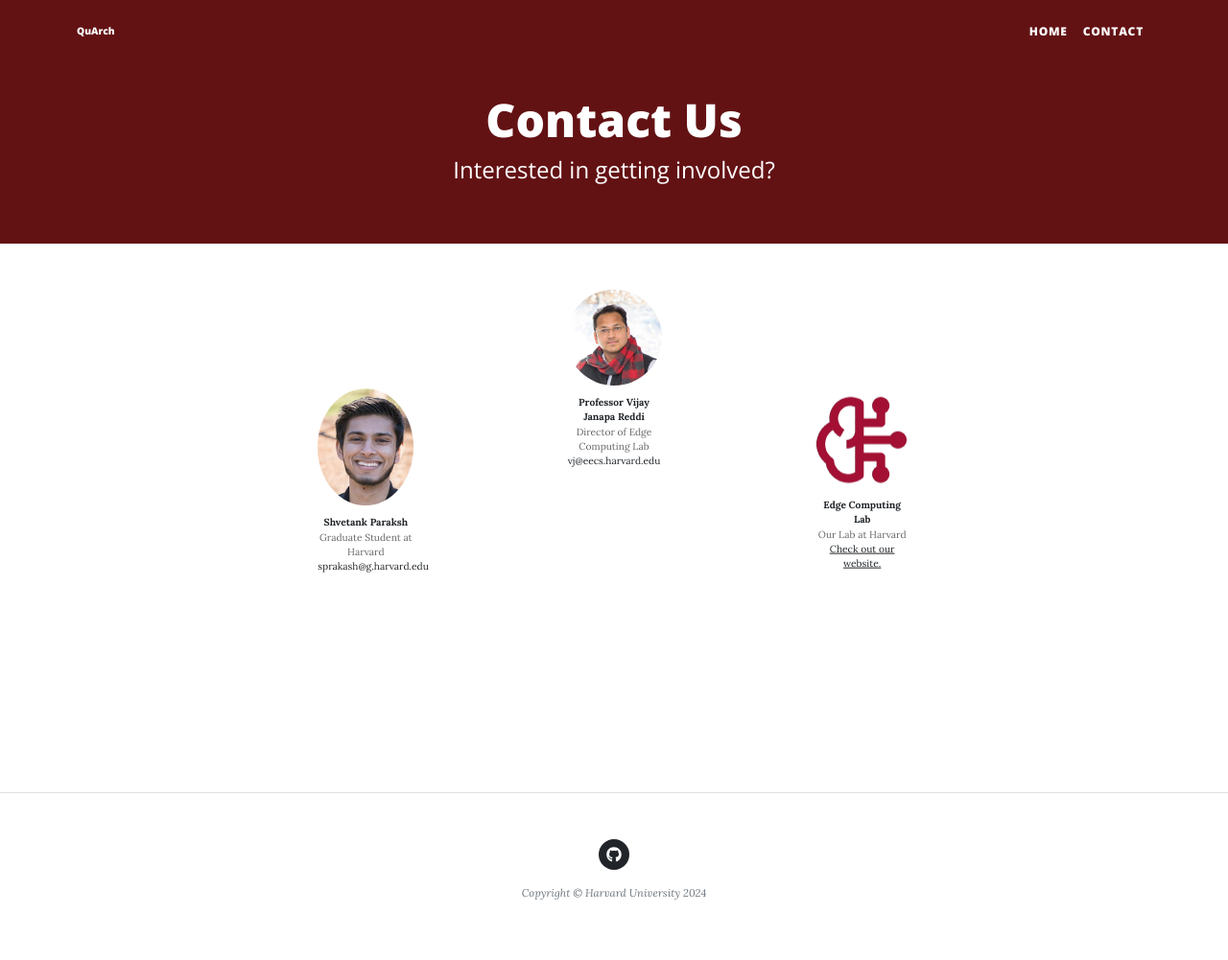
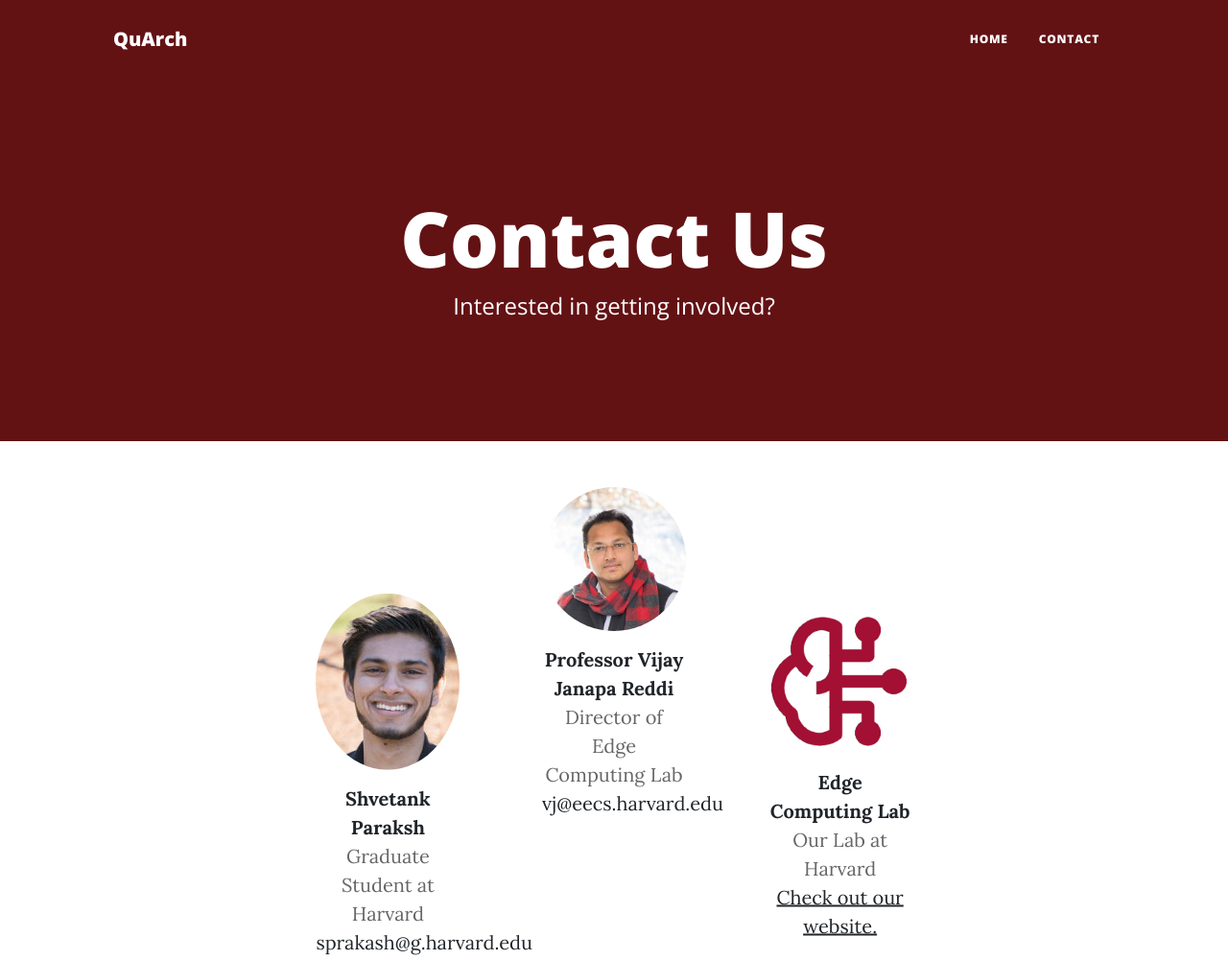
Before and after one commit to harvard-edge/QuArch, a website: page contact.html in a window 1280 px wide. Shown: the top 1001 px of the page at 96% size. Drawn offline with nearby package versions, Linux system fonts and the light colour scheme.

Commit message:
reset again

```diff
--- a/contact.html
+++ b/contact.html
@@ -16,53 +16,33 @@
     <!-- Core theme CSS (includes Bootstrap)-->
     <link href="css/styles.css" rel="stylesheet" />
     <style>
-        body {
-            font-size: 0.8em;
-            /* Reduce the overall font size */
-        }
-
         .masthead {
             background-color: #a70000;
             color: white;
-            padding: 15px 0;
-            /* Reduce padding */
+            padding: 30px 0;
         }
 
         .navbar {
             background-color: #a70000;
         }
 
-        .navbar-nav .nav-link {
-            color: #ffffff !important;
-            font-size: 0.8em;
-            /* Reduce font size */
-            padding: 10px 20px;
-            /* Reduce padding */
-        }
-
-        .navbar-brand {
-            color: #ffffff !important;
-            font-size: 0.8em;
-            /* Reduce font size */
-        }
-
         @media (min-width: 992px) {
             header.masthead {
-                padding-top: 6rem;
-                padding-bottom: 4rem;
+                padding-top: 12.5rem;
+                padding-bottom: 8rem;
             }
             header.masthead .page-heading h1,
             header.masthead .page-heading .h1,
             header.masthead .site-heading h1,
             header.masthead .site-heading .h1 {
-                font-size: 3rem;
+                font-size: 5rem;
             }
             header.masthead .post-heading h1,
             header.masthead .post-heading .h1 {
-                font-size: 2.5rem;
+                font-size: 3.5rem;
             }
             header.masthead .post-heading .subheading {
-                font-size: 1.5rem;
+                font-size: 1.875rem;
             }
         }
 
@@ -71,14 +51,14 @@
             flex-direction: column;
             align-items: center;
             position: relative;
-            height: 500px;
-            /* Reduced height */
+            height: 600px;
+            /* Increased height for more vertical spread */
         }
 
         .team-member {
             position: absolute;
-            width: 100px;
-            /* Reduce width */
+            width: 150px;
+            /* Adjust width as needed */
             text-align: center;
         }
 
@@ -87,8 +67,7 @@
             width: 100%;
             height: auto;
             object-fit: cover;
-            margin-bottom: 10px;
-            /* Reduce margin */
+            margin-bottom: 15px;
         }
 
         .team-member:nth-child(1) {
@@ -98,15 +77,15 @@
         }
 
         .team-member:nth-child(2) {
-            top: 200px;
-            /* Reduce vertical position */
+            top: 300px;
+            /* Increased vertical position */
             left: 10%;
             transform: translate(-50%, -50%);
         }
 
         .team-member:nth-child(3) {
-            top: 200px;
-            /* Reduce vertical position */
+            top: 300px;
+            /* Increased vertical position */
             right: 10%;
             transform: translate(50%, -50%);
         }
@@ -115,8 +94,6 @@
             margin: 0;
             text-align: center;
             width: 100%;
-            font-size: 0.8em;
-            /* Reduce font size */
         }
 
         .team-member p.name {
@@ -126,35 +103,30 @@
         .team-member p.title {
             color: #666;
         }
-
-        .container {
-            max-width: 90%;
-            /* Reduce container width */
-        }
     </style>
 </head>
 
 <body>
     <!-- Navigation-->
     <nav class="navbar navbar-expand-lg navbar-light" id="mainNav">
-        <div class="container px-2 px-lg-3">
+        <div class="container px-4 px-lg-5">
             <a class="navbar-brand" href="index.html">QuArch</a>
             <button class="navbar-toggler" type="button" data-bs-toggle="collapse" data-bs-target="#navbarResponsive" aria-controls="navbarResponsive" aria-expanded="false" aria-label="Toggle navigation">
                 Menu
                 <i class="fas fa-bars"></i>
             </button>
             <div class="collapse navbar-collapse" id="navbarResponsive">
-                <ul class="navbar-nav ms-auto py-2 py-lg-0">
-                    <li class="nav-item"><a class="nav-link px-lg-2 py-2 py-lg-3" href="index.html">Home</a></li>
-                    <li class="nav-item"><a class="nav-link px-lg-2 py-2 py-lg-3" href="contact.html">Contact</a></li>
+                <ul class="navbar-nav ms-auto py-4 py-lg-0">
+                    <li class="nav-item"><a class="nav-link px-lg-3 py-3 py-lg-4" href="index.html">Home</a></li>
+                    <li class="nav-item"><a class="nav-link px-lg-3 py-3 py-lg-4" href="contact.html">Contact</a></li>
                 </ul>
             </div>
         </div>
     </nav>
     <!-- Page Header-->
     <header class="masthead" style="background-color: #a70000;">
-        <div class="container position-relative px-2 px-lg-3">
-            <div class="row gx-2 gx-lg-3 justify-content-center">
+        <div class="container position-relative px-4 px-lg-5">
+            <div class="row gx-4 gx-lg-5 justify-content-center">
                 <div class="col-md-10 col-lg-8 col-xl-7">
                     <div class="page-heading">
                         <h1>Contact Us</h1>
@@ -166,8 +138,8 @@
     </header>
     <!-- Main Content-->
     <main class="mb-4">
-        <div class="container px-2 px-lg-3">
-            <div class="row gx-2 gx-lg-3 justify-content-center">
+        <div class="container px-4 px-lg-5">
+            <div class="row gx-4 gx-lg-5 justify-content-center">
                 <div class="col-md-10 col-lg-8 col-xl-7" style="text-align: center;">
                     <div class="team-container">
                         <div class="team-member">
@@ -195,8 +167,8 @@
     </main>
     <!-- Footer-->
     <footer class="border-top">
-        <div class="container px-2 px-lg-3">
-            <div class="row gx-2 gx-lg-3 justify-content-center">
+        <div class="container px-4 px-lg-5">
+            <div class="row gx-4 gx-lg-5 justify-content-center">
                 <div class="col-md-10 col-lg-8 col-xl-7">
                     <ul class="list-inline text-center">
                         <li class="list-inline-item">
```
Also changed, not shown: index.html (+39 -61 lines).
